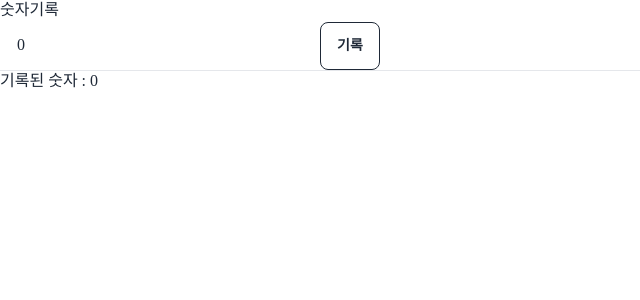
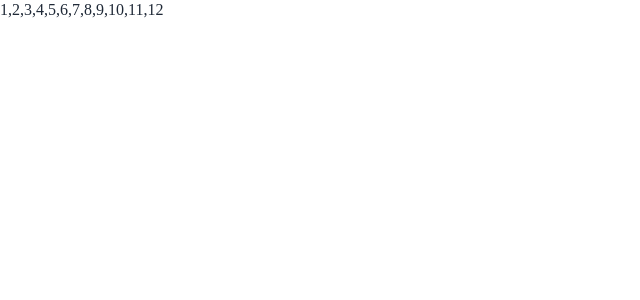
Before and after one commit to NewBean0312/react-proj, a React (Create React App) app: page / in a window 1280 px wide. Shown: the top 300 px of the page, without its empty margins (0-640 px from the left). Built offline with nearby package versions, Linux system fonts and the light colour scheme; a web font is replaced by a local one.

Commit message:
배열 렌더링

```diff
--- a/src/NoRecord.js
+++ b/src/NoRecord.js
@@ -1,6 +1,12 @@
 import React, {useState} from "react"
 
 function NoRecord() {
+  const [arr, setArr] = useState([1, 2, 3, 4, 5]);
+
+  setTimeout(() => {
+    setArr([...arr, arr.length + 1])
+  }, 1000);
+
   const [no, setNo] = useState(0);
   const [recordNo, setRecordNo] = useState(0);
   const saveNo = () => {
@@ -9,11 +15,12 @@
 
   return (
     <>
-      <h1>숫자기록</h1>
+      {arr.join(",")}
+      {/* <h1>숫자기록</h1>
       <input type="number" value={no} onChange={(e) => setNo(e.target.valueAsNumber)} className="input w-full max-w-xs" />
       <button type="button" onClick={saveNo} className="btn btn-outline">기록</button>
       <hr />
-      기록된 숫자 : {recordNo}
+      기록된 숫자 : {recordNo} */}
     </>
   );
 }
```
